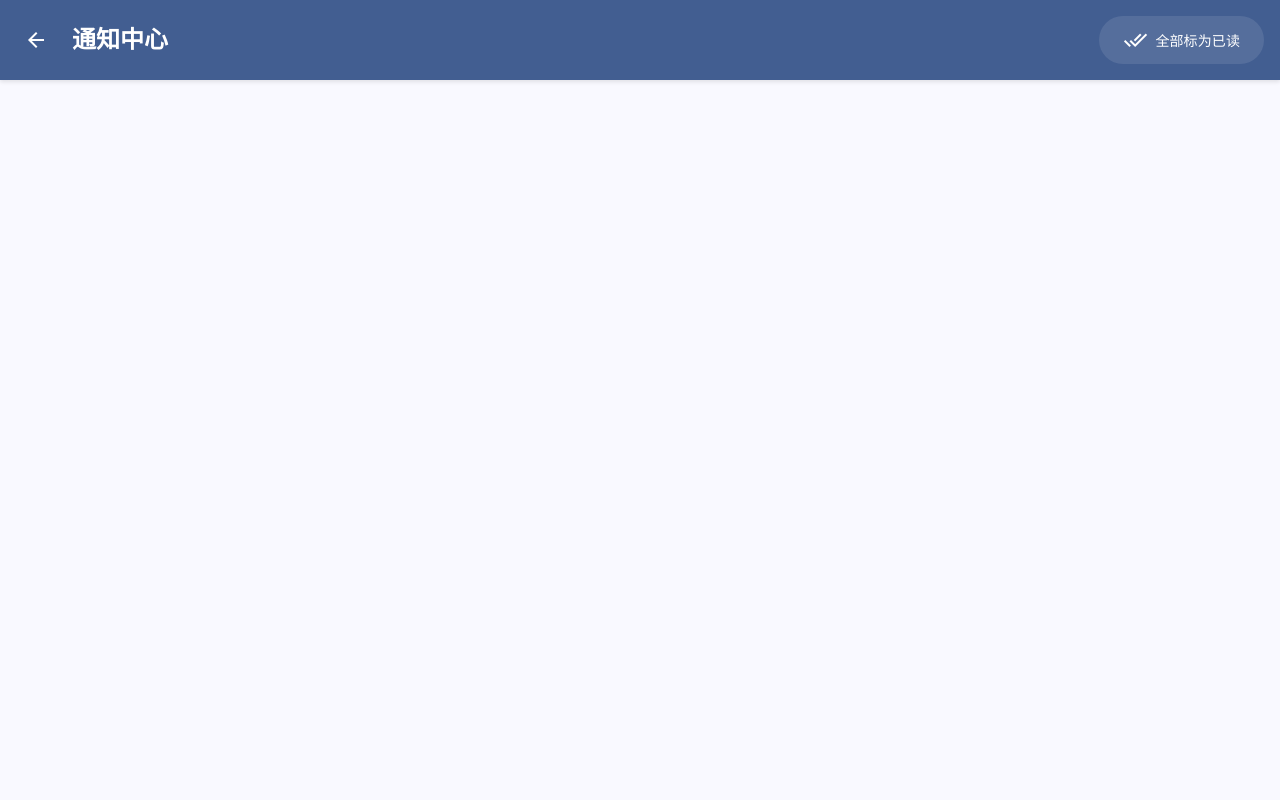
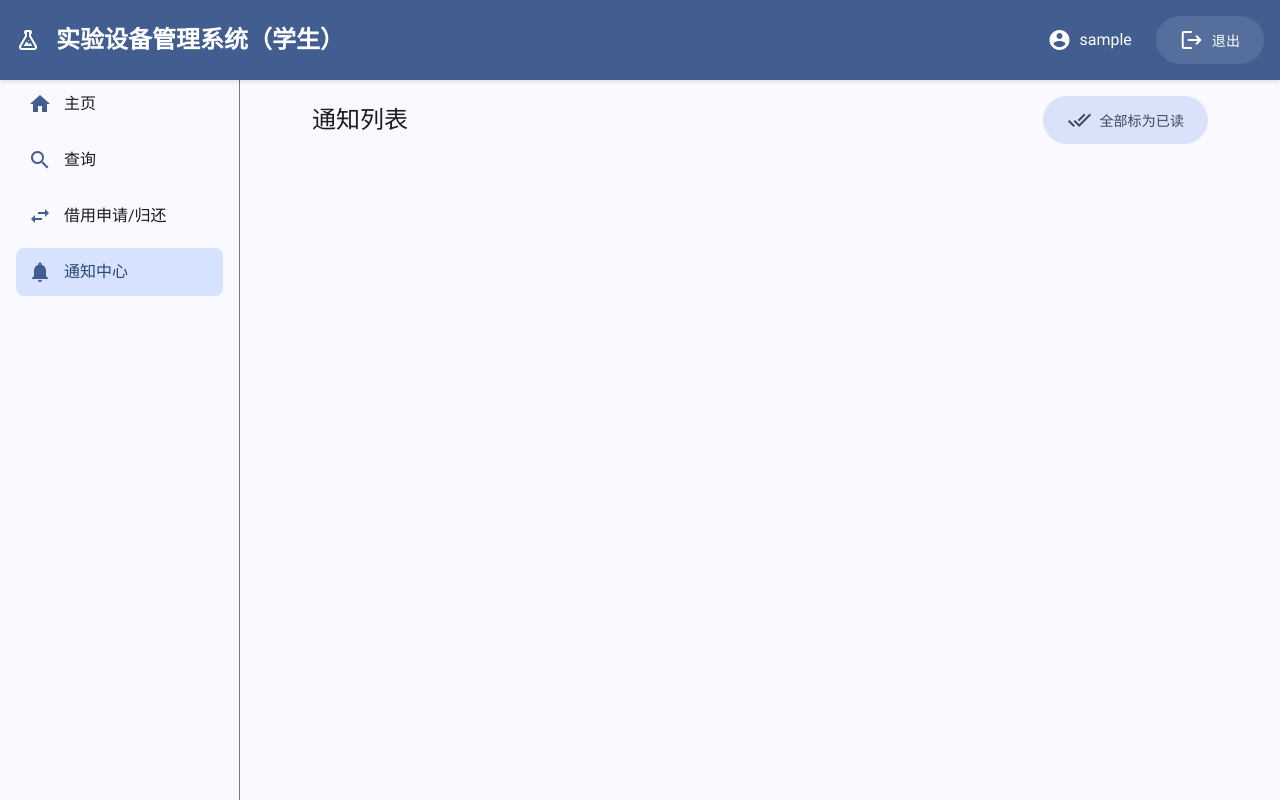
Before and after one commit to darrindeyoung791/equipment_mgr, a Flask app: page /notifications in a window 1280 px wide. Run offline with Flask 2, Linux system fonts and the light colour scheme; the visitor is signed in with stand-in values (Sample User, id 1); data that the repository does not hold is empty; some libraries are stand-ins or nearby versions.

Commit message:
feat: 添加各部分的侧栏，便于快速切换

```diff
--- a/app.py
+++ b/app.py
@@ -35,6 +35,38 @@ def notifications():
     if 'user_id' not in session:
         return redirect(url_for('login'))
     return render_template('notifications.html')
+
+# 设备管理页路由
+@app.route('/devices')
+def devices():
+    if 'user_id' not in session:
+        return redirect(url_for('login'))
+    if session.get('user_type') == 1:  # 学生
+        return redirect(url_for('index'))
+    return render_template('devices.html')
+
+# 查询页路由
+@app.route('/query')
+def query():
+    if 'user_id' not in session:
+        return redirect(url_for('login'))
+    return render_template('query.html')
+
+# 申请借用页路由
+@app.route('/borrow')
+def borrow():
+    if 'user_id' not in session:
+        return redirect(url_for('login'))
+    return render_template('borrow.html')
+
+# 申请审核页路由
+@app.route('/review')
+def review():
+    if 'user_id' not in session:
+        return redirect(url_for('login'))
+    if session.get('user_type') == 1:  # 学生
+        return redirect(url_for('index'))
+    return render_template('review.html')
 
 # API: 登录验证
 @app.route('/api/login', methods=['POST'])
--- /dev/null
+++ b/static/common.js
@@ -0,0 +1,40 @@
+document.addEventListener('DOMContentLoaded', function() {
+    const userTypeLabel = document.getElementById('user-type-label');
+    const username = document.getElementById('username');
+    const logoutBtn = document.getElementById('logout-btn');
+    const staffOnlyItems = document.querySelectorAll('[data-role="staff"]');
+
+    // 获取用户信息
+    fetch('/api/user-info')
+        .then(response => response.json())
+        .then(data => {
+            if (data.username) {
+                username.textContent = data.username;
+                userTypeLabel.textContent = data.user_type === 1 ? '（学生）' : '（管理员）';
+
+                // 控制staff-only元素显示
+                if (data.user_type === 1) {
+                    staffOnlyItems.forEach(item => item.style.display = 'none');
+                }
+            }
+        })
+        .catch(error => console.error('Error:', error));
+
+    // 退出功能
+    logoutBtn.addEventListener('click', function() {
+        fetch('/api/logout', {
+            method: 'POST'
+        })
+        .then(response => response.json())
+        .then(data => {
+            if (data.success) {
+                window.location.href = '/login';
+            }
+        })
+        .catch(error => console.error('Error:', error));
+    });
+
+    // 高亮当前页面对应的导航项
+    const currentPath = window.location.pathname;
+    document.querySelector(`.nav-item[href="${currentPath}"]`)?.classList.add('active');
+});
--- a/static/styles.css
+++ b/static/styles.css
@@ -296,6 +296,11 @@ input[type="password"]::-webkit-credentials-auto-fill-button {
  * ==============
  */
 .top-bar {
+    position: fixed;
+    top: 0;
+    left: 0;
+    right: 0;
+    z-index: 100;
     background-color: var(--primary-color);
     color: var(--on-primary);
     padding: 1rem;
@@ -303,6 +308,64 @@ input[type="password"]::-webkit-credentials-auto-fill-button {
     justify-content: space-between;
     align-items: center;
     box-shadow: 0 2px 4px rgba(0, 0, 0, 0.1);
+}
+
+.main-container {
+    margin-top: 64px; /* 与顶栏高度匹配 */
+    display: flex;
+    min-height: calc(100vh - 64px);
+}
+
+.sidebar {
+    width: 240px;
+    background: var(--surface);
+    border-right: 1px solid var(--outline);
+    padding: 1rem;
+    flex-shrink: 0;
+}
+
+.content-area {
+    flex: 1;
+    overflow-y: auto;
+    padding: 1rem;
+}
+
+.content-header {
+    display: flex;
+    justify-content: space-between;
+    align-items: center;
+    margin-bottom: 1.5rem;
+    padding: 0 1rem;
+}
+
+.content-header h2 {
+    font-size: 1.5rem;
+    font-weight: 500;
+    color: var(--on-surface);
+}
+
+.nav-item {
+    display: flex;
+    align-items: center;
+    gap: 0.75rem;
+    padding: 0.75rem;
+    text-decoration: none;
+    color: var(--on-surface);
+    border-radius: 8px;
+    margin-bottom: 0.5rem;
+}
+
+.nav-item:hover {
+    background: var(--surface-variant);
+}
+
+.nav-item.active {
+    background: var(--primary-container);
+    color: var(--on-primary-container);
+}
+
+.nav-item .material-icons {
+    color: var(--primary-color);
 }
 
 .top-bar-start {
@@ -445,7 +508,7 @@ input[type="password"]::-webkit-credentials-auto-fill-button {
  * ==================
  */
 .notifications-container {
-    max-width: 800px;
+    max-width: 960px;
     margin: 0 auto;
     padding: 1rem;
 }
--- /dev/null
+++ b/templates/layout.html
@@ -0,0 +1,69 @@
+<!DOCTYPE html>
+<html lang="zh-CN">
+<head>
+    <meta charset="UTF-8">
+    <meta name="viewport" content="width=device-width, initial-scale=1.0">
+    <title>{% block title %}实验设备管理系统{% endblock %}</title>
+    <link rel="icon" type="image/svg+xml" href="/static/favicon.svg">
+    <link href="https://fonts.googleapis.com/css2?family=Roboto:wght@300;400;500&display=swap" rel="stylesheet">
+    <link href="https://fonts.googleapis.com/icon?family=Material+Icons" rel="stylesheet">
+    <link rel="stylesheet" href="/static/styles.css">
+</head>
+<body>
+    <div class="screen">
+        <header class="top-bar">
+            <div class="top-bar-start">
+                <img src="/static/favicon.svg" alt="logo" class="header-logo">
+                <h1>实验设备管理系统<span id="user-type-label"></span></h1>
+            </div>
+            <div class="top-bar-end">
+                <span class="user-info">
+                    <span class="material-icons">account_circle</span>
+                    <span id="username"></span>
+                </span>
+                <button id="logout-btn" class="button secondary">
+                    <span class="material-icons">logout</span>
+                    <span>退出</span>
+                </button>
+            </div>
+        </header>
+
+        <div class="main-container">
+            <nav class="sidebar">
+                <div class="nav-items">
+                    <a href="/index" class="nav-item">
+                        <span class="material-icons">home</span>
+                        <span>主页</span>
+                    </a>
+                    <a href="/query" class="nav-item">
+                        <span class="material-icons">search</span>
+                        <span>查询</span>
+                    </a>
+                    <a href="/borrow" class="nav-item">
+                        <span class="material-icons">swap_horiz</span>
+                        <span>借用申请/归还</span>
+                    </a>
+                    <a href="/devices" class="nav-item" data-role="staff">
+                        <span class="material-icons">engineering</span>
+                        <span>设备编辑</span>
+                    </a>
+                    <a href="/review" class="nav-item" data-role="staff">
+                        <span class="material-icons">fact_check</span>
+                        <span>审批</span>
+                    </a>
+                    <a href="/notifications" class="nav-item">
+                        <span class="material-icons">notifications</span>
+                        <span>通知中心</span>
+                    </a>
+                </div>
+            </nav>
+
+            <main class="content-area">
+                {% block content %}{% endblock %}
+            </main>
+        </div>
+    </div>
+    <script src="/static/common.js"></script>
+    {% block scripts %}{% endblock %}
+</body>
+</html>
--- a/templates/notifications.html
+++ b/templates/notifications.html
@@ -10,26 +10,25 @@
     <link rel="stylesheet" href="/static/styles.css">
 </head>
 <body>
-    <div class="screen">
-        <header class="top-bar">
-            <div class="top-bar-start">
-                <a href="/index" class="nav-link">
-                    <span class="material-icons">arrow_back</span>
-                </a>
-                <h1>通知中心</h1>
-            </div>
-            <div class="top-bar-end">
-                <button id="mark-all-read" class="button secondary">
-                    <span class="material-icons">done_all</span>
-                    <span>全部标为已读</span>
-                </button>
-            </div>
-        </header>
+    {% extends "layout.html" %}
 
-        <main class="notifications-container">
-            <div id="notifications-list"></div>
-        </main>
+    {% block title %}通知中心 - 实验设备管理系统{% endblock %}
+
+    {% block content %}
+    <div class="notifications-container">
+        <div class="content-header">
+            <h2>通知列表</h2>
+            <button id="mark-all-read" class="button secondary">
+                <span class="material-icons">done_all</span>
+                <span>全部标为已读</span>
+            </button>
+        </div>
+        <div id="notifications-list"></div>
     </div>
+    {% endblock %}
+
+    {% block scripts %}
     <script src="/static/notifications.js"></script>
+    {% endblock %}
 </body>
 </html>
```
Also changed, not shown: templates/borrow.html (added, +18 -0 lines), templates/query.html (+18 -0 lines).
